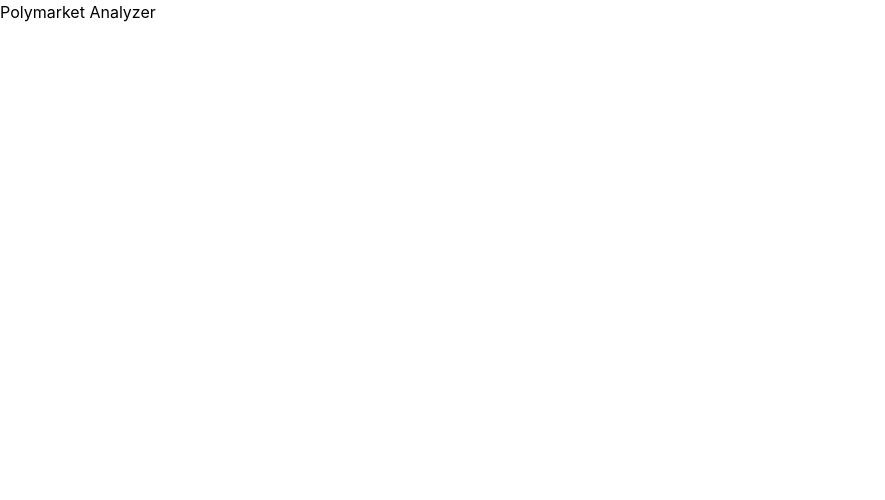
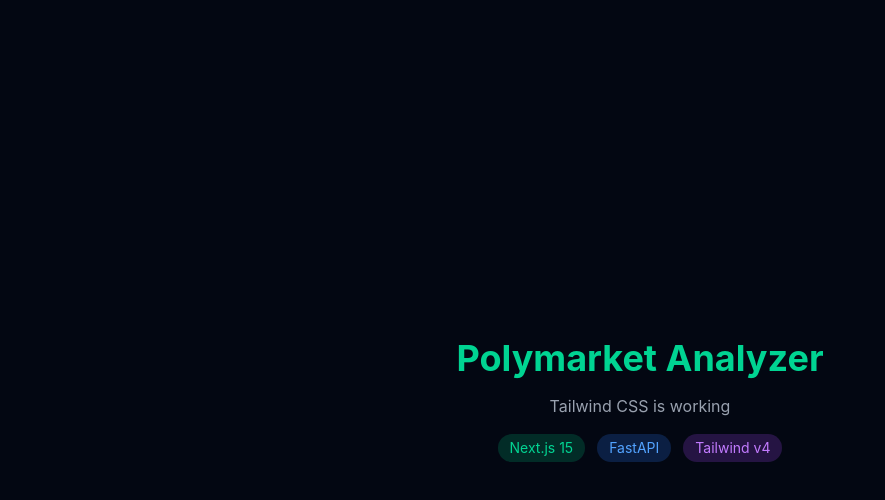
Before and after one commit to riouvincent-afk/polymarket-analyzer, a Next.js app in the folder frontend/: page / in a window 1280 px wide. Shown: the top 500 px of the page, without its empty margins (0-885 px from the left). Built offline with nearby package versions, Linux system fonts and the light colour scheme.

Commit message:
Test Tailwind CSS with styled home page

```diff
--- a/frontend/src/app/page.tsx
+++ b/frontend/src/app/page.tsx
@@ -1,7 +1,15 @@
 export default function Home() {
   return (
-    <main>
-      <h1>Polymarket Analyzer</h1>
+    <main className="min-h-screen bg-gray-950 text-white flex items-center justify-center">
+      <div className="text-center space-y-4">
+        <h1 className="text-4xl font-bold text-emerald-400">Polymarket Analyzer</h1>
+        <p className="text-gray-400">Tailwind CSS is working</p>
+        <div className="flex gap-3 justify-center">
+          <span className="px-3 py-1 bg-emerald-500/20 text-emerald-400 rounded-full text-sm">Next.js 15</span>
+          <span className="px-3 py-1 bg-blue-500/20 text-blue-400 rounded-full text-sm">FastAPI</span>
+          <span className="px-3 py-1 bg-purple-500/20 text-purple-400 rounded-full text-sm">Tailwind v4</span>
+        </div>
+      </div>
     </main>
   );
 }
```
